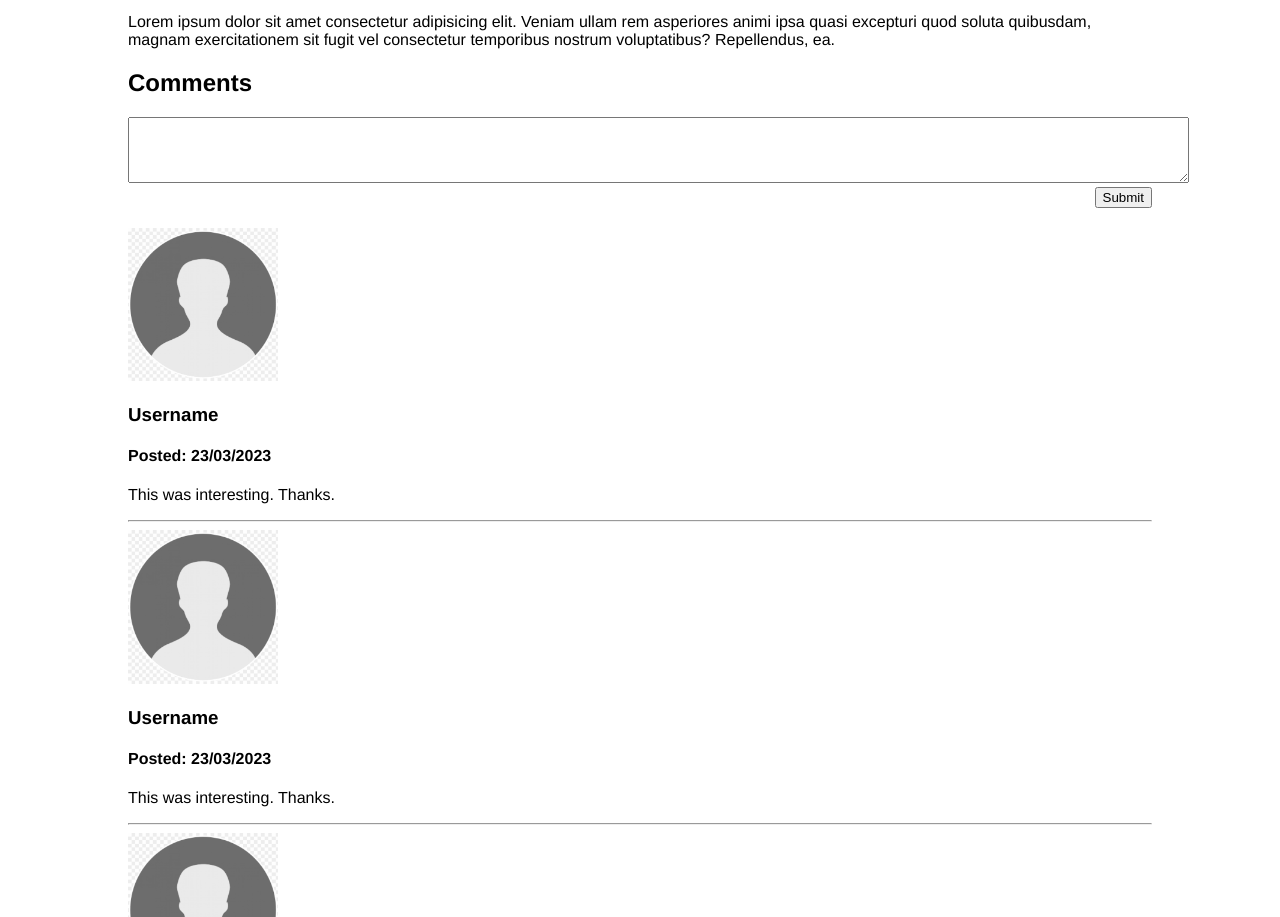
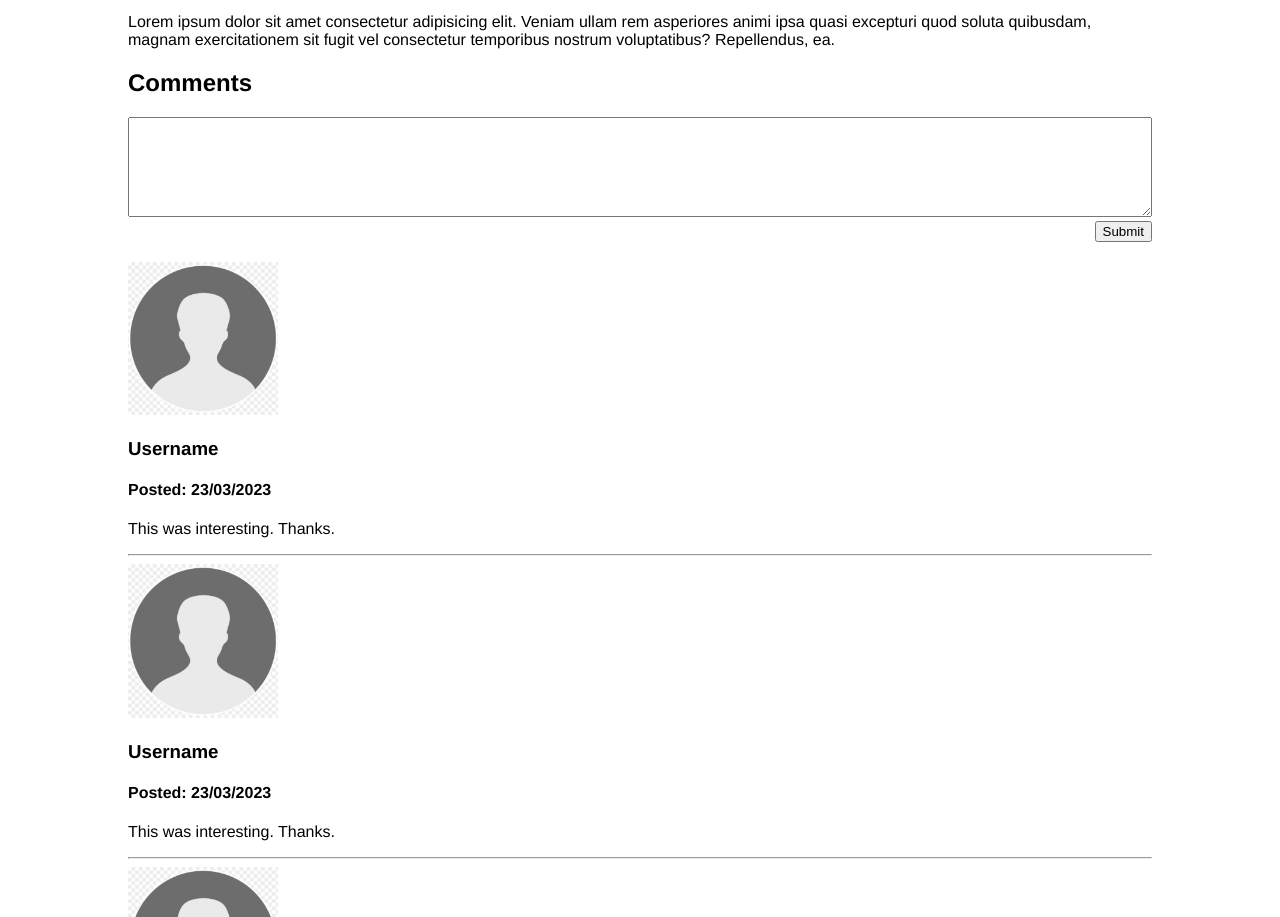
Before and after one commit to Corrine2212/week_3_day_1_lab_hw, a plain HTML site: page index.html in a window 1280 px wide. Shown: the part 1489-2406 px from the top of the page. Drawn offline with Linux system fonts and the light colour scheme.

Commit message:
2nd commit

```diff
--- a/index.html
+++ b/index.html
@@ -113,7 +113,7 @@
             <section class="comments">
                 <h1>Comments</h1>
                 <div class="text-box">
-                    <textarea rows="4" cols="130" name="comment" form="usrform"></textarea>
+                    <textarea name="comment" form="usrform"></textarea>
                 </div>
                 <div class="submit">
                     <input type="submit">
--- a/style.css
+++ b/style.css
@@ -49,9 +49,11 @@ body {
     width: 80%;
   }
 
-  .text-box {
-    margin: auto;
+  textarea {
     width: 100%;
+    height: 100px;
+    box-sizing: border-box;
+
   }
 
   body > main > section > div {
```
